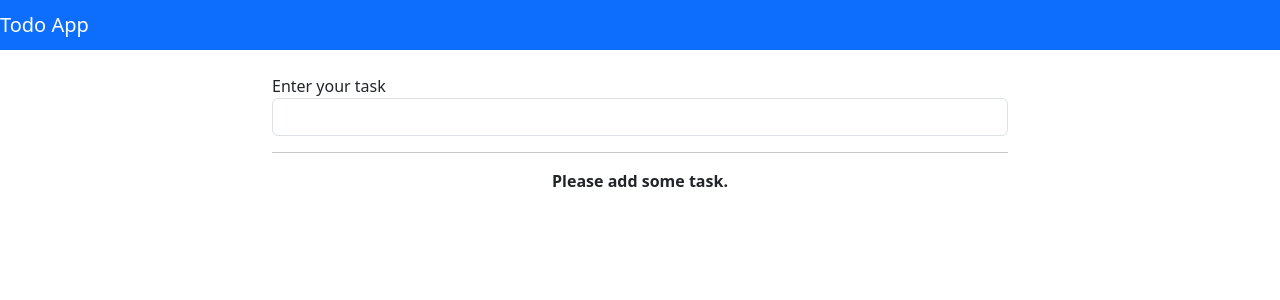
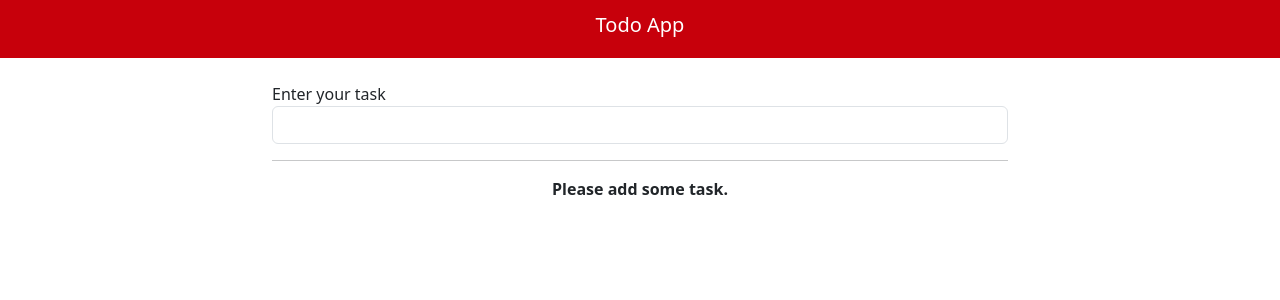
Before and after one commit to gutierrezps/multi-container-app, a Flask app: page / in a window 1280 px wide. Shown: the top 300 px of the page. Run offline with Flask 3, Linux system fonts and the light colour scheme; data that the repository does not hold is empty; some libraries are stand-ins or nearby versions.

Commit message:
Centered navbar brand and changed to Huawei color

```diff
--- a/app/templates/index.html
+++ b/app/templates/index.html
@@ -15,8 +15,10 @@
 <body>
   <div class="app">
     <header>
-      <nav class="navbar navbar-dark bg-primary">
-        <span class="navbar-brand mb-0 h1">Todo App</span>
+      <nav class="navbar navbar-dark" style="background-color: #c7000b;">
+	<div class="container">
+          <span class="navbar-brand mx-auto h1">Todo App</span>
+	</div>
       </nav>
     </header>
     <div class="container">
```
